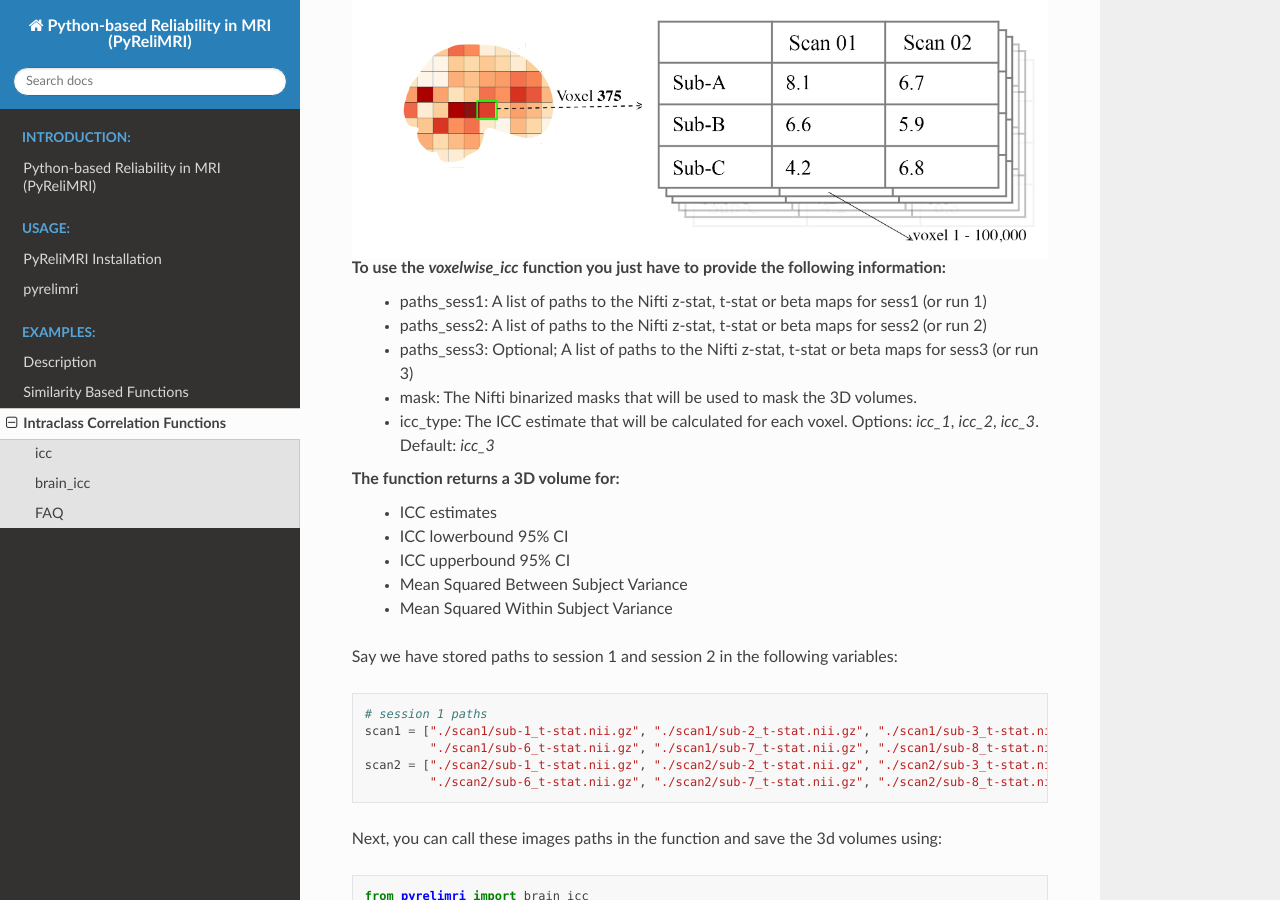
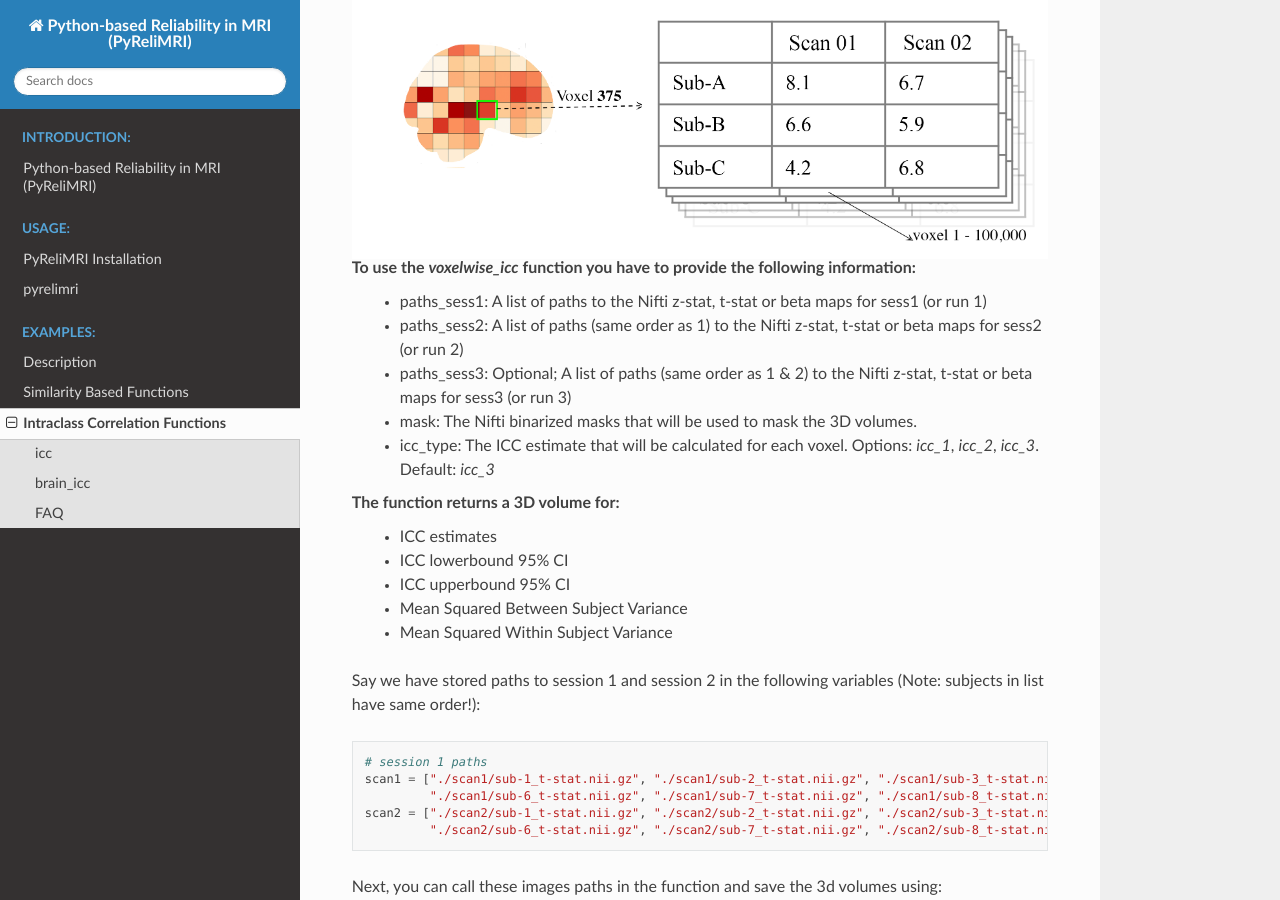
Before and after one commit to demidenm/PyReliMRI, a Sphinx documentation site: the page built from docs/icc_funcs.rst, in a window 1280 px wide and 900 px high, scrolled down 4958 px. Built offline with Sphinx 7.4.7 and the Read the Docs theme 2.0.0, drawn with Linux system fonts in a browser that asks for light colours; some of the changed text lies outside the part shown.

```diff
--- a/docs/icc_funcs.rst
+++ b/docs/icc_funcs.rst
@@ -224,10 +224,10 @@ between subjects across the measurement occasions. For example:
    :alt: Figure 1: HCP Left Hand (A) and Left Foot (B) Activation maps.
    :figclass: align-center
 
-To use the `voxelwise_icc` function you just have to provide the following information:
+To use the `voxelwise_icc` function you have to provide the following information:
     - paths_sess1: A list of paths to the Nifti z-stat, t-stat or beta maps for sess1 (or run 1)
-    - paths_sess2: A list of paths to the Nifti z-stat, t-stat or beta maps for sess2 (or run 2)
-    - paths_sess3: Optional; A list of paths to the Nifti z-stat, t-stat or beta maps for sess3 (or run 3)
+    - paths_sess2: A list of paths (same order as 1) to the Nifti z-stat, t-stat or beta maps for sess2 (or run 2)
+    - paths_sess3: Optional; A list of paths (same order as 1 & 2) to the Nifti z-stat, t-stat or beta maps for sess3 (or run 3)
     - mask: The Nifti binarized masks that will be used to mask the 3D volumes.
     - icc_type: The ICC estimate that will be calculated for each voxel. Options: `icc_1`, `icc_2`, `icc_3`. Default: `icc_3`
 
@@ -239,7 +239,7 @@ The function returns a 3D volume for:
     - Mean Squared Within Subject Variance
 
 
-Say we have stored paths to session 1 and session 2 in the following variables:
+Say we have stored paths to session 1 and session 2 in the following variables (Note: subjects in list have same order!):
 
 .. code-block:: python
 
@@ -385,3 +385,11 @@ by looping over the ROIs treating the each ROI for the subjects and session as i
 in python.
 In future iterations of the `PyReliMRI` package the option of running ICCs for 1 of the 18 specified \
 `Nilearn Atlases <https://nilearn.github.io/dev/modules/datasets.html>`_
+
+* `What if the list of sessions, e.g., session 1 and session 2, are in different order?` \
+
+This will cause an error in the calculations. We cannot assume for the files the naming structure. So the function is \
+flexible to inputs of 3D nifti images the function will not assume to naming rules of the files. As a result, the \
+order for subjects in session 1 = [1, 2, 3, 4, 5] but be the same in session 2 = [1, 2, 3, 4, 5]. If there are not, \
+the resulting estimates will be incorrect. They will be incorrect because across sessions you may enounter same-different \
+subjects instead of same-same across sessions.
--- a/docs/usage.rst
+++ b/docs/usage.rst
@@ -12,7 +12,7 @@ From `pyrelimri` the `brain_icc` module contains the following function:
 
 Inputs:
 
-  * REQUIRED: Paths to 3D Nifti, session 1: string; Paths to 3D Nifti, session 2: string, brain mask: string
+  * REQUIRED: Paths to 3D Nifti, session 1: string; Paths to 3D Nifti, session 2: string, brain mask: string (Sessions must be in same order)
   * OPTIONAL: Paths to 3D Nifti , session 3: string; ICC type, icc = string (default = ‘icc_3’, options include: ‘icc_3’,’icc_2’,’icc_1’)
 
 .. figure:: img_png/intraclasscorr_example.png
```
Also changed, not shown: 2 other files.
